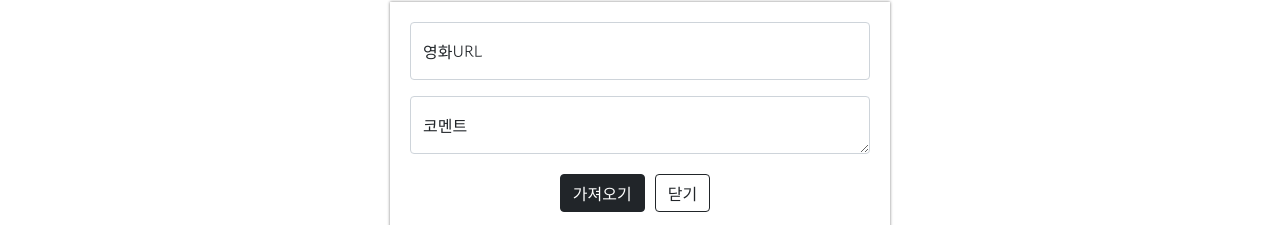
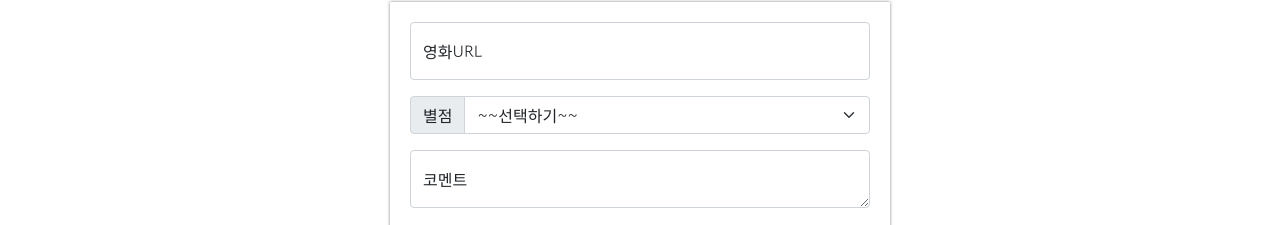
Before and after one commit to hwizx/mypage, a plain HTML site: page index.html in a window 1280 px wide. Shown: the part 268-493 px from the top of the page. Drawn offline with nearby package versions, Linux system fonts and the light colour scheme.

Commit message:
Update index.html

```diff
--- a/index.html
+++ b/index.html
@@ -1,6 +1,5 @@
 <!doctype html>
 <html lang="en">
-
 
 <head>
     <meta charset="utf-8">
@@ -64,7 +63,7 @@
             margin: 20px auto 20px auto;
         }
 
-        .mypost{
+        .mypost {
 
             width: 500px;
             margin: 20px auto 20px auto;
@@ -73,7 +72,7 @@
             box-shadow: 0px 0px 3px 0px gray;
         }
 
-        .mybtn{
+        .mybtn {
             display: flex;
             flex-direction: row;
             align-items: center;
@@ -81,7 +80,8 @@
 
             margin-top: 20px;
         }
-        .mybtn > button{
+
+        .mybtn>button {
             margin-right: 10px;
         }
     </style>
@@ -96,6 +96,15 @@
         <div class="form-floating mb-3">
             <input type="email" class="form-control" id="floatingInput" placeholder="name@example.com">
             <label for="floatingInput">영화URL</label>
+        </div>
+        <div class="input-group mb-3">
+            <label class="input-group-text" for="inputGroupSelect01">별점</label>
+            <select class="form-select" id="inputGroupSelect01">
+                <option selected>~~선택하기~~</option>
+                <option value="1">⭐</option>
+                <option value="2">⭐⭐</option>
+                <option value="3">⭐⭐⭐</option>
+            </select>
         </div>
         <div class="form-floating">
             <textarea class="form-control" placeholder="Leave a comment here" id="floatingTextarea"></textarea>
```
